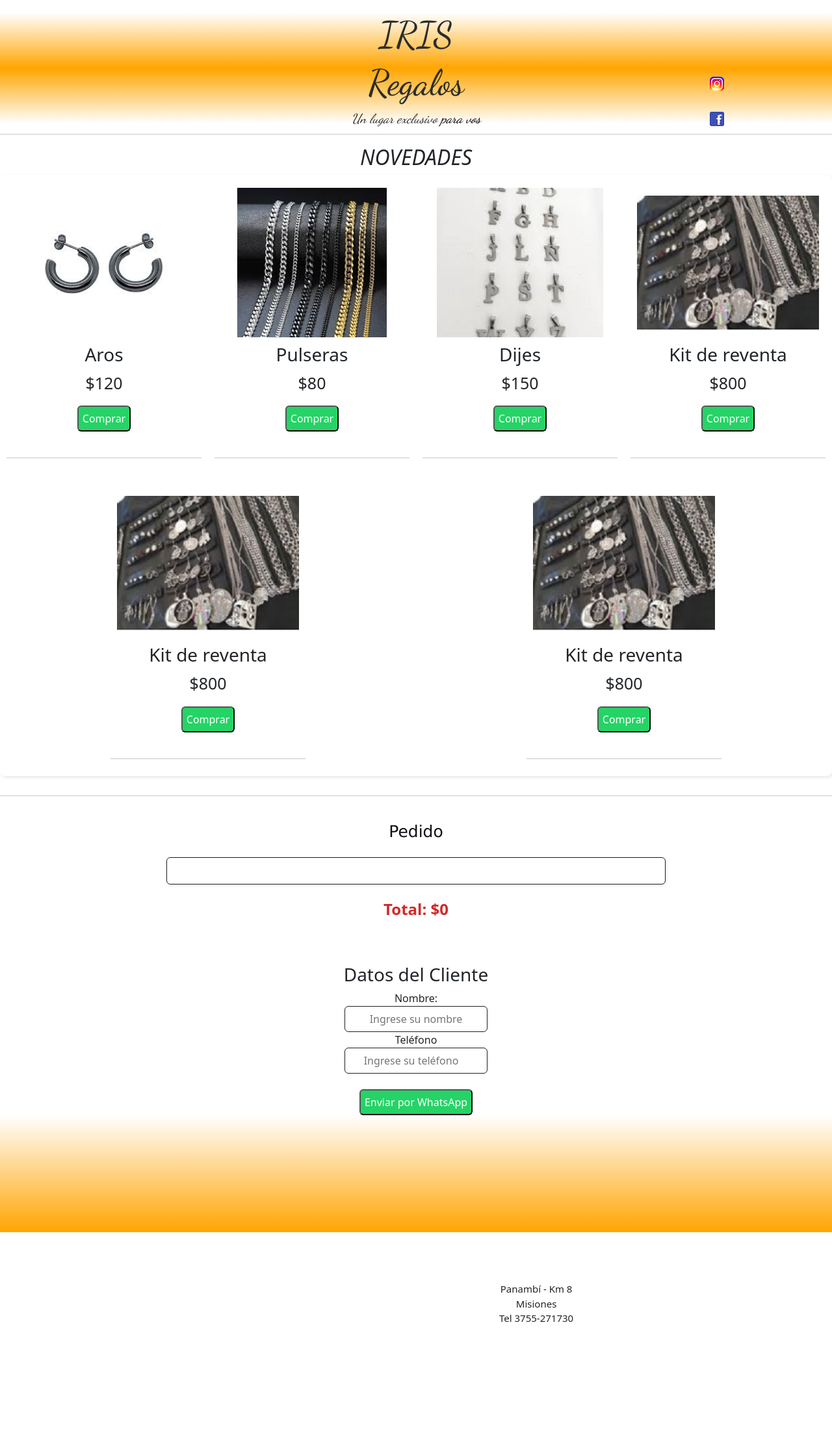
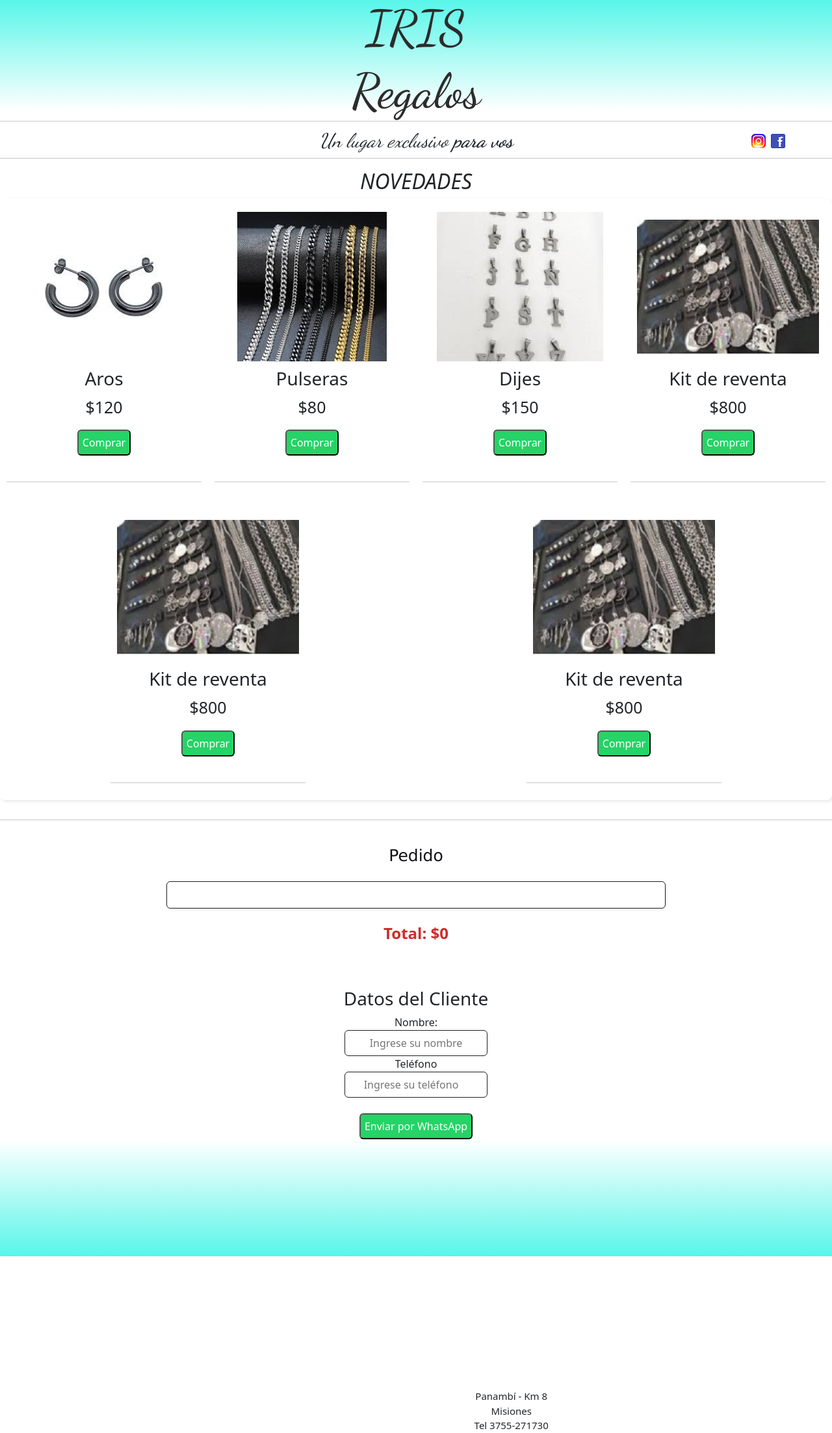
Before and after one commit to guiyeIbarra/negocio, a plain HTML site: page index.html in a window 1280 px wide. Shown: the whole page at 65% size. Before the commit the page ends 2040 px from the top, so only its background shows below. Drawn offline with nearby package versions, Linux system fonts and the light colour scheme; a web font is replaced by a local one.

Commit message:
comenzando responsive para arriba

```diff
--- a/index.html
+++ b/index.html
@@ -26,12 +26,15 @@
         <h1>Regalos</h1>
         <p id="frase">Un lugar exclusivo <strong>para vos</strong></p>
 
+
+        </header>
+        <hr><br>
         <div class="redes">
        <a href="https://www.instagram.com/irisregalos/" target="_blank"><img src="asset/image/instagram.png" alt=""></a><br><br>
        <a href="https://www.facebook.com/IrisRegalos30/" target="_blank"><img src="asset/image/facebook.png" alt="facebook"></a>
        </div>
 
-      </header>
+
          <hr>
       <main>
           <h2>NOVEDADES</h2>
--- a/scripts.js
+++ b/scripts.js
@@ -44,16 +44,19 @@ const productos = [
       listaPresupuesto.appendChild(li);
       totalPrecio += item.precio;
 
-
+      pedidoConfirmar = item.nombre;
 
     });
 
     total.textContent = `Total $${totalPrecio}`;
-    total.style.marginLeft = "30%";
+    //total.style.marginLeft = "30%";
+    total.style.fontWeight = "bold";
+    total.style.position = "absolute";
+    total.style.left = "40%";
 
-    let compra = totalPrecio;
+    let compra = pedidoConfirmar;
 
-    swal("¿Confirma su pedido de $" + compra + "?");
+    swal("¿Confirma su pedido de " + compra + "?");
 
   }
 
--- a/styles.css
+++ b/styles.css
@@ -5,8 +5,8 @@
 }
 
 header {
-    margin-top: 20px;
-    background: linear-gradient(white, orange, white);
+
+    background: linear-gradient( rgb(88, 246, 233), white);
    height: 170px;
 }
 
@@ -24,9 +24,11 @@ h1 {
   font-family: "Dancing Script";
 }
   .redes{
+    display: flex;
+    justify-content: space-around;
     position: absolute;
-    margin-left: 85%;
-    margin-top: -100px;
+    margin-left: 65%;
+    margin-top: -25px;
     background-color: transparent;
   }
 
@@ -75,7 +77,7 @@ h3, p {
   }
 
   .producto img {
-    width: 300px;
+    width: 280px;
     height: auto;
     object-fit: contain;
     border-radius: 4px;
@@ -129,12 +131,12 @@ h3, p {
 
   footer {
     height: 180px;
-    background: linear-gradient(white, orange);
+    background: linear-gradient(white, rgb(88, 246, 233));
   }
   address {
     position: absolute;
-    margin-top: 20%;
-    margin-left: 60%;
+    margin-top: 30%;
+    margin-left: 57%;
     text-align: center;
     font-size: 15px;
   }
@@ -142,7 +144,7 @@ h3, p {
 
 /*
 
-  @media (max-width: 768px) {
+  @media (min-width: 768px) {
     .productos-grid {
       flex-direction: column;
       align-items: center;
@@ -174,14 +176,18 @@ h3, p {
     border-radius: 4px;
     padding: 10px;
   }
+  .redes{
+    margin-left: 90%;
+  }
+  h1 {
+    font-size: 74px !important;
+  }
+  #frase{
+    font-size: 30px;
+  }
 }
 
-    /*
-    h1 {
-        font-size: 50px;
-        font-family: "Dancing Script", cursive;
-    }
-
+   /*
     h2 {
       font-size: 1.4rem;
       text-align: center;
```
